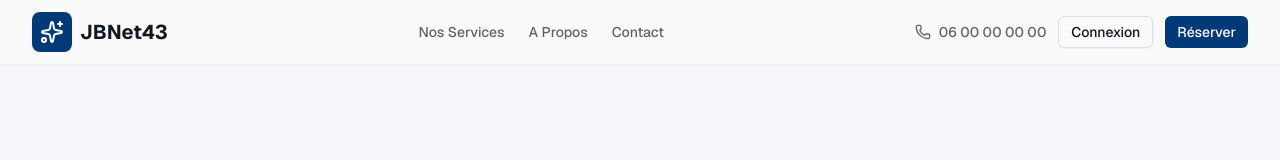
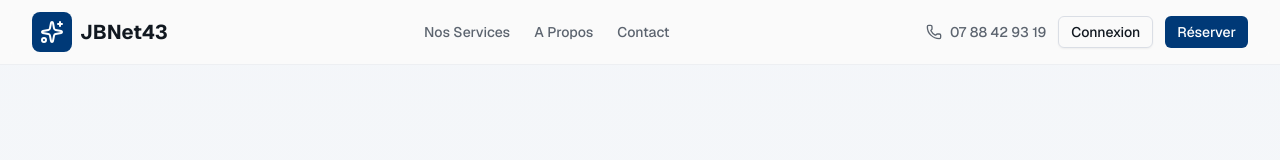
Before and after one commit to NKTim26/jbnet43, a Next.js app: page / in a window 1280 px wide. Shown: the top 160 px of the page. Built offline with nearby package versions, Linux system fonts and the light colour scheme.

Commit message:
header.tsx

```diff
--- a/components/landing/header.tsx
+++ b/components/landing/header.tsx
@@ -31,9 +31,9 @@ export function Header() {
         </nav>
 
         <div className="hidden items-center gap-3 md:flex">
-          <a href="tel:+33600000000" className="flex items-center gap-2 text-sm font-medium text-muted-foreground">
+          <a href="tel:+33788429319" className="flex items-center gap-2 text-sm font-medium text-muted-foreground">
             <Phone className="h-4 w-4" />
-            <span>06 00 00 00 00</span>
+            <span>07 88 42 93 19</span>
           </a>
           <Link href="/auth/login">
             <Button variant="outline" size="sm">
```
